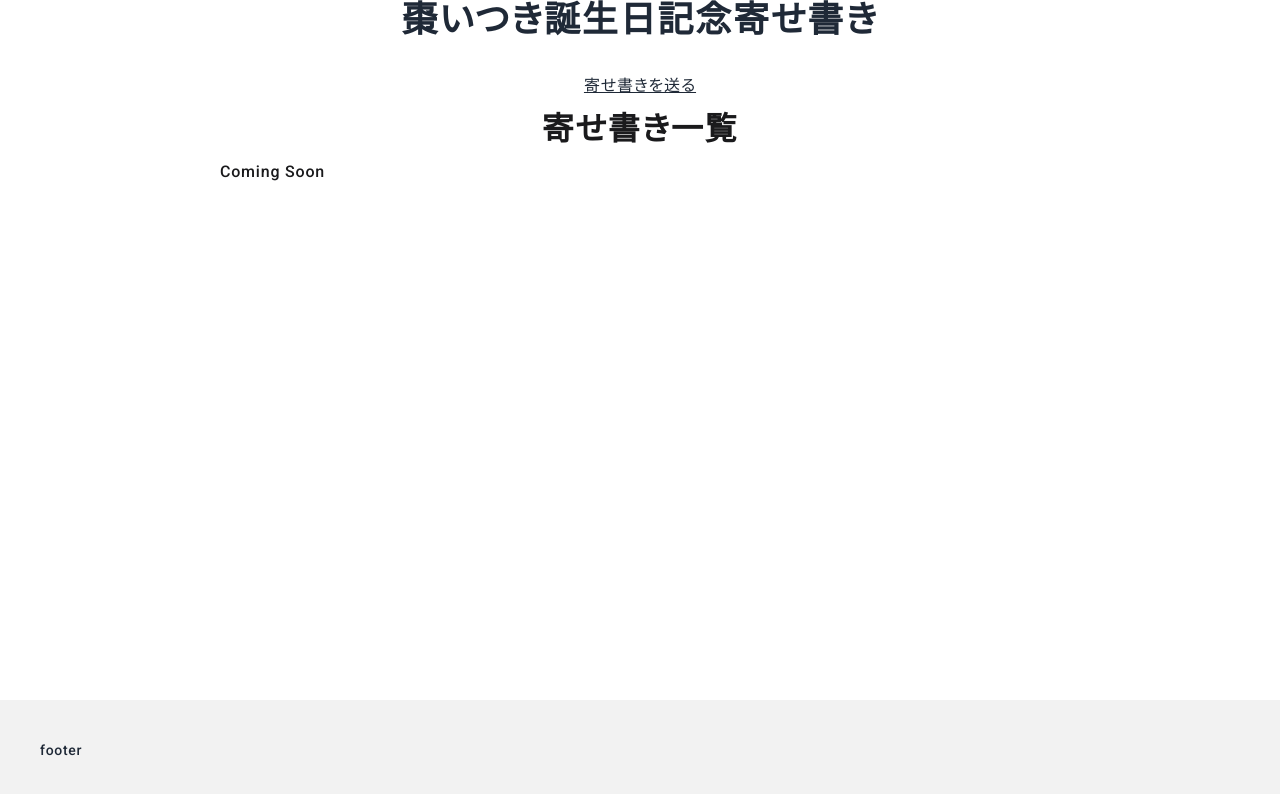
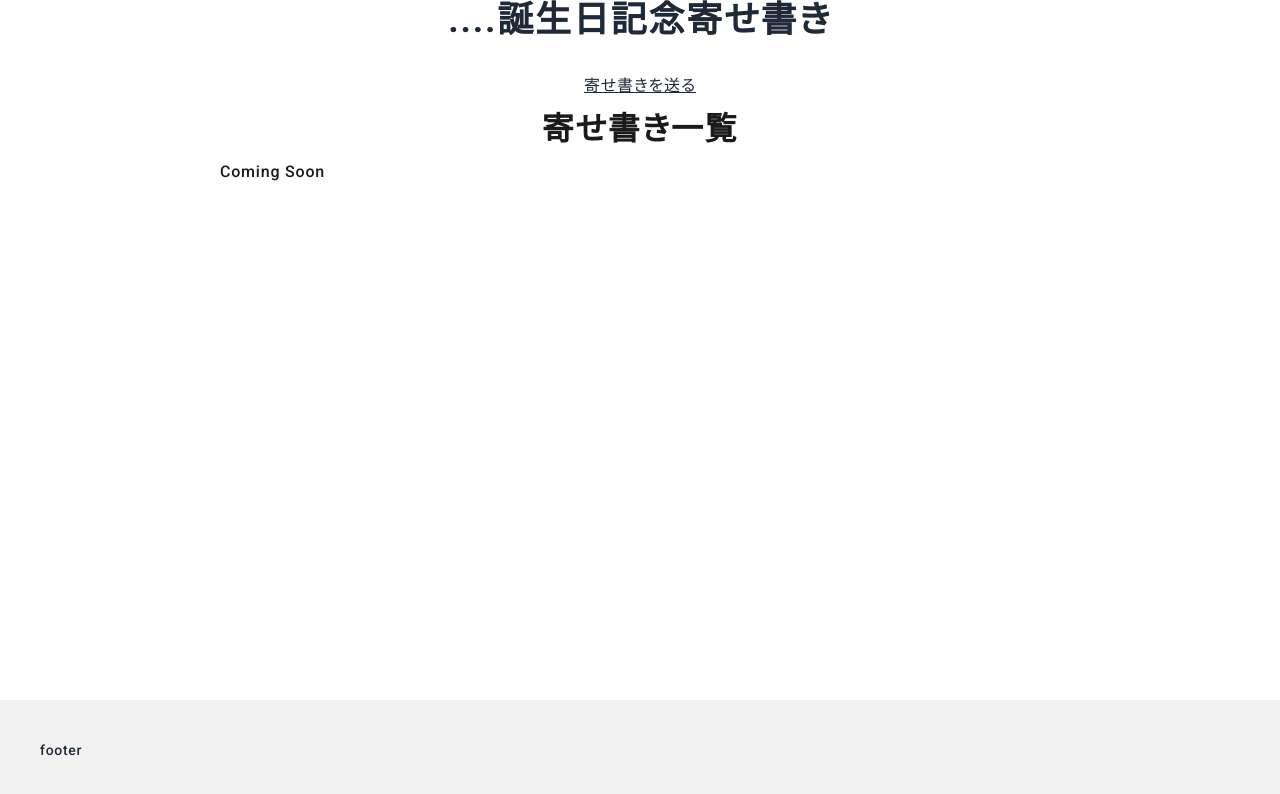
Before and after one commit to sushi-chaaaan/yosegaki-poc, a Next.js app: page / in a window 1280 px wide. Shown: the top 794 px of the page. Built offline with nearby package versions, Linux system fonts and the light colour scheme.

Commit message:
fix: hide person name

```diff
--- a/src/app/(index)/page.tsx
+++ b/src/app/(index)/page.tsx
@@ -8,7 +8,7 @@ export default function Home() {
     <div className="px-2">
       <MaxWidth asChild type="content">
         <div className="prose text-center">
-          <h1>棗いつき誕生日記念寄せ書き</h1>
+          <h1>....誕生日記念寄せ書き</h1>
           <Link href="/join">寄せ書きを送る</Link>
         </div>
       </MaxWidth>
--- a/src/app/(main)/join/page.tsx
+++ b/src/app/(main)/join/page.tsx
@@ -5,8 +5,8 @@ export default async function Page() {
   return (
     <MaxWidth asChild center type="content">
       <div className="prose flex flex-col flex-nowrap gap-y-4 text-center">
-        <h1>棗いつき誕生日記念寄せ書き企画</h1>
-        <span>棗いつきさんの誕生日をお祝いする寄せ書きを贈りませんか？</span>
+        <h1>....誕生日記念寄せ書き企画</h1>
+        <span>....さんの誕生日をお祝いする寄せ書きを贈りませんか？</span>
         <FormButton />
       </div>
     </MaxWidth>
```
